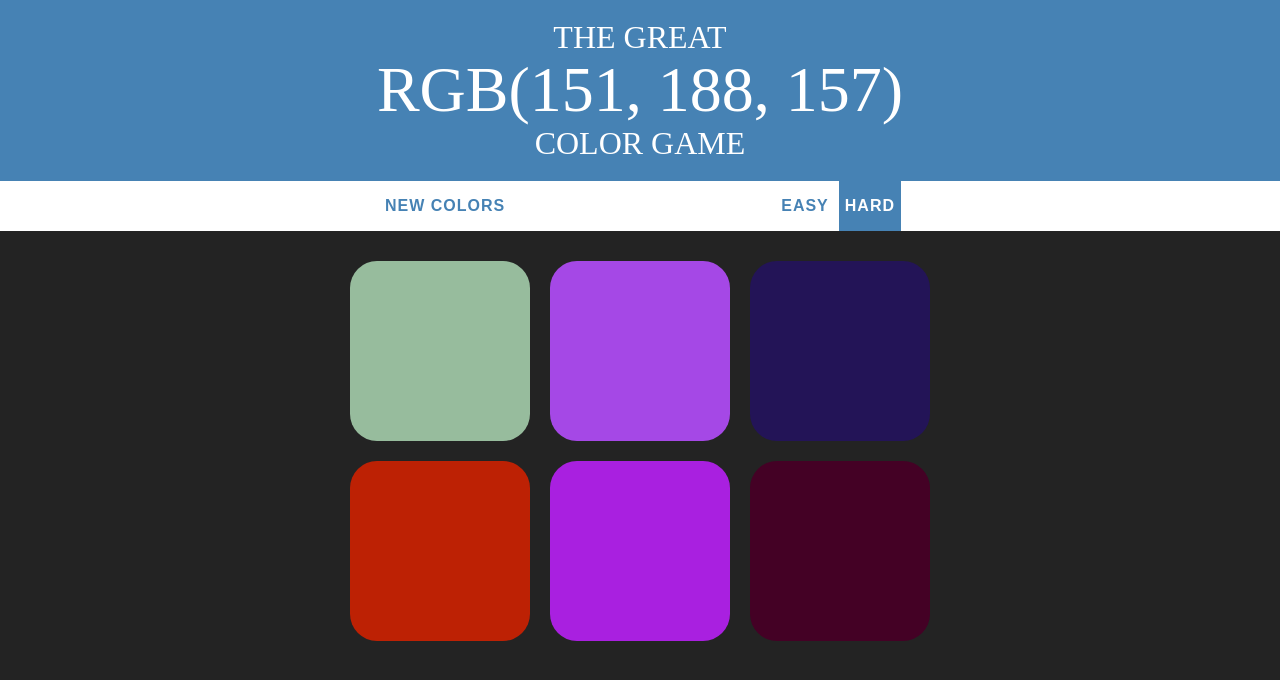
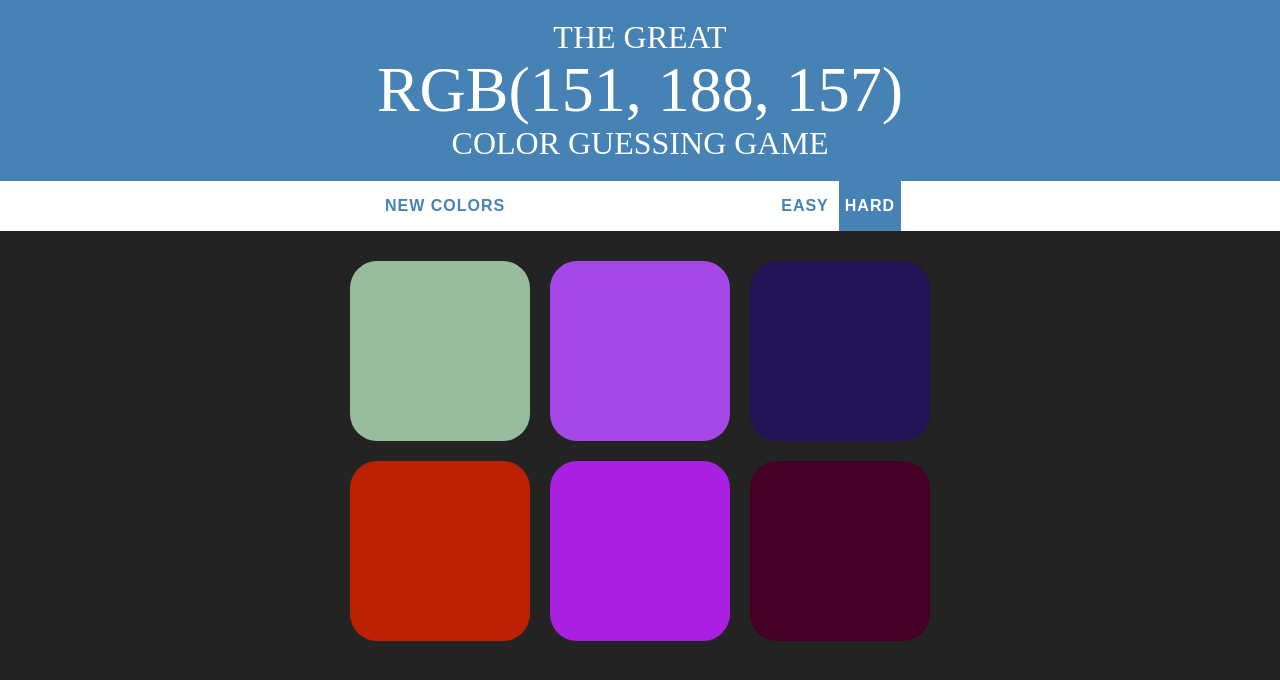
Before and after one commit to mariaprasad/color-game, a plain HTML site: page index.html in a window 1280 px wide. Drawn offline with Linux system fonts and the light colour scheme.

Commit message:
Update index.html

```diff
--- a/index.html
+++ b/index.html
@@ -10,7 +10,7 @@
 	<br>
 	<span id="colorDisplay">RGB</span>
 	<br>
-	Color Game</h1>
+	Color Guessing Game</h1>
 
 	<div id="stripe">
 		<button id="reset">New Colors</button>
```
